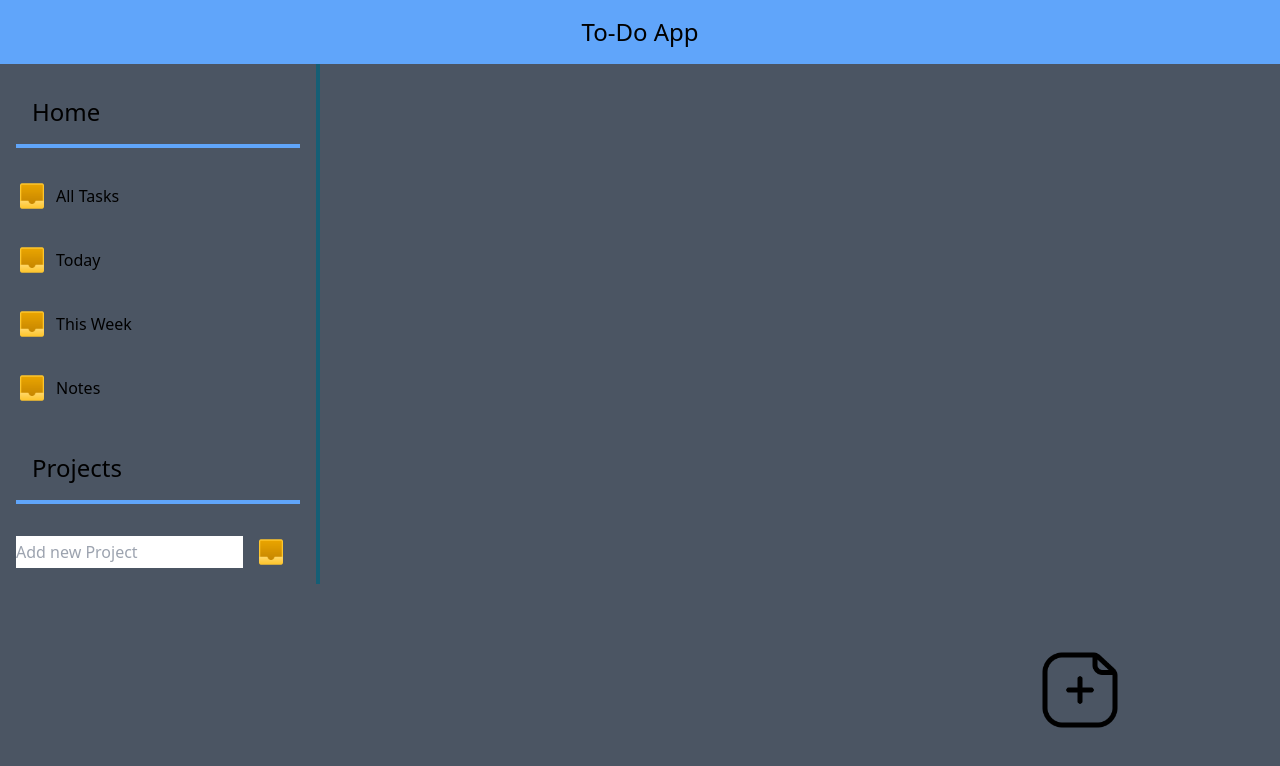
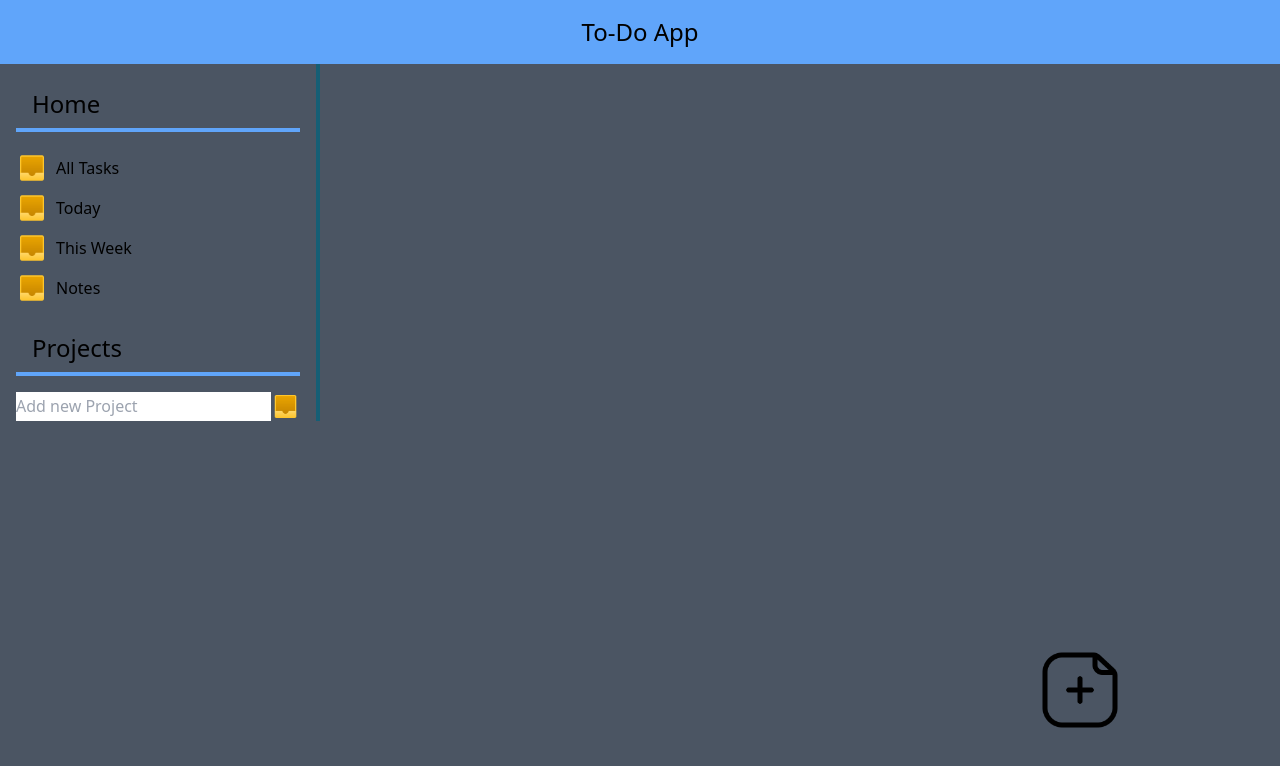
Before and after one commit to sajidahamed-git/todoapp, a website built with webpack: page src/template.html in a window 1280 px wide. Built offline with nearby package versions, Linux system fonts and the light colour scheme.

Commit message:
layout improvement

```diff
--- a/src/projectRenderer.js
+++ b/src/projectRenderer.js
@@ -9,11 +9,11 @@ export function projectRenderer(projectObject) {
     projectelement.classList.add(
         "projectElement",
         "flex",
-        "gap-3",
-        "border-4",
         "w-full",
+
+        "border-2",
         "justify-between",
-        "px-4",
+
     );
     projectelement.setAttribute('data-id',projectObject.id)
     const projectName = document.createElement("button");
--- a/src/template.html
+++ b/src/template.html
@@ -3,7 +3,7 @@
   <head>
     <meta charset="UTF-8" />
     <meta name="viewport" content="width=device-width, initial-scale=1.0" />
-    <link rel="icon" href="data:,">
+    <link rel="icon" href="data:," />
     <title>To-Do App</title>
   </head>
   <body class="bg-gray-600">
@@ -11,46 +11,54 @@
       <header class="w-full bg-blue-400 py-4 text-center text-2xl">
         To-Do App
       </header>
-        <div class="leftPane border-r-4 border-cyan-800 sm:w-1/4">
+      <div class="leftPane border-r-4 border-cyan-800 w-1/4">
         <div
-            class="home m-4 border-b-4 border-solid border-blue-400 p-4 text-2xl"
+          class="home m-4 border-b-4 border-solid border-blue-400 px-4 py-2 text-2xl"
         >
           Home
         </div>
-          <div class="allTasks flex items-center p-4">
+        <div class="allTasks flex items-center px-4 py-1">
           <img class="w-8" src="assets/inbox.png" />
           <div class="text pl-2"><button>All Tasks</button></div>
         </div>
-          <div class="today flex items-center p-4">
+        <div class="today flex items-center px-4 py-1">
           <img class="w-8" src="assets/inbox.png" />
           <div class="text pl-2"><button>Today</button></div>
         </div>
-          <div class="thisweek flex items-center p-4 ">
+        <div class="thisweek flex items-center px-4 py-1">
           <img class="w-8" src="./assets/inbox.png" alt="" />
           <div class="text pl-2"><button>This Week</button></div>
         </div>
-          <div class="notes flex items-center p-4">
+        <div class="notes flex items-center px-4 py-1">
           <img class="w-8" src="./assets/inbox.png" alt="" />
           <div class="text pl-2"><button>Notes</button></div>
         </div>
         <div
-            class="projects m-4 border-b-4 border-solid border-blue-400 p-4 text-2xl"
+          class="projects m-4 border-b-4 border-solid border-blue-400 px-4 py-2 text-2xl"
         >
           Projects
         </div>
         <div
-            class="projectContainer flex flex-col items-center p-4 gap-4"
+          class="projectContainer flex flex-col items-center px-4 gap-2"
           id="projectContainer"
         >
-            <div class="gap-3 flex w-full">
+          <div class="flex w-full justify-between">
             <!--  add new project button ie first entry in project container -->
-              <input class="w-4/5" type="text" name="newProject" id="projectName" placeholder="Add new Project">
-              <button id="addProjectbtn"><img class="w-8" src="./assets/inbox.png"  alt="" /></button>
+            <input
+              class="w-full"
+              type="text"
+              name="newProject"
+              id="projectName"
+              placeholder="Add new Project"
+            />
+            <button id="addProjectbtn">
+              <img class="w-8" src="./assets/inbox.png" alt="" />
+            </button>
             <!-- <button id="addproject">Add New Project</button> -->
           </div>
         </div>
       </div>
-        <div class="rightPane sm:w-3/5">
+      <div class="rightPane w-3/5">
         <div class="notesContainer p-4 text-xl">
           <!-- JS adds created notes here -->
         </div>
@@ -109,9 +117,7 @@
           <select
             name="project"
             class="w-full rounded border border-gray-300 p-2"
-          >
-
-          </select>
+          ></select>
         </label>
 
         <div class="flex justify-end gap-2">
@@ -131,7 +137,5 @@
         </div>
       </form>
     </dialog>
-
-
   </body>
 </html>
```
Lines whose indentation alone changed are shown as unchanged.
